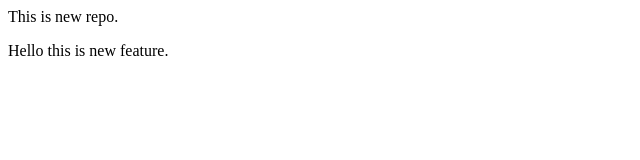
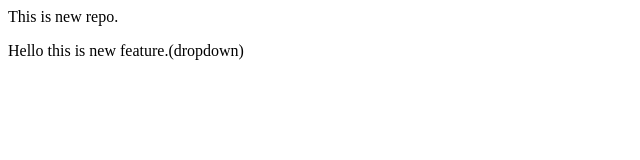
Before and after one commit to Vishal22598/localRepo, a plain HTML site: page index.html in a window 1280 px wide. Shown: the full height of the page, 0-640 px from the left. Drawn offline with Linux system fonts and the light colour scheme.

Commit message:
dropdown

```diff
--- a/index.html
+++ b/index.html
@@ -1,2 +1,2 @@
 <p>This is new repo.</p>
-<p>Hello this is new feature.</p>
+<p>Hello this is new feature.(dropdown)</p>
```
